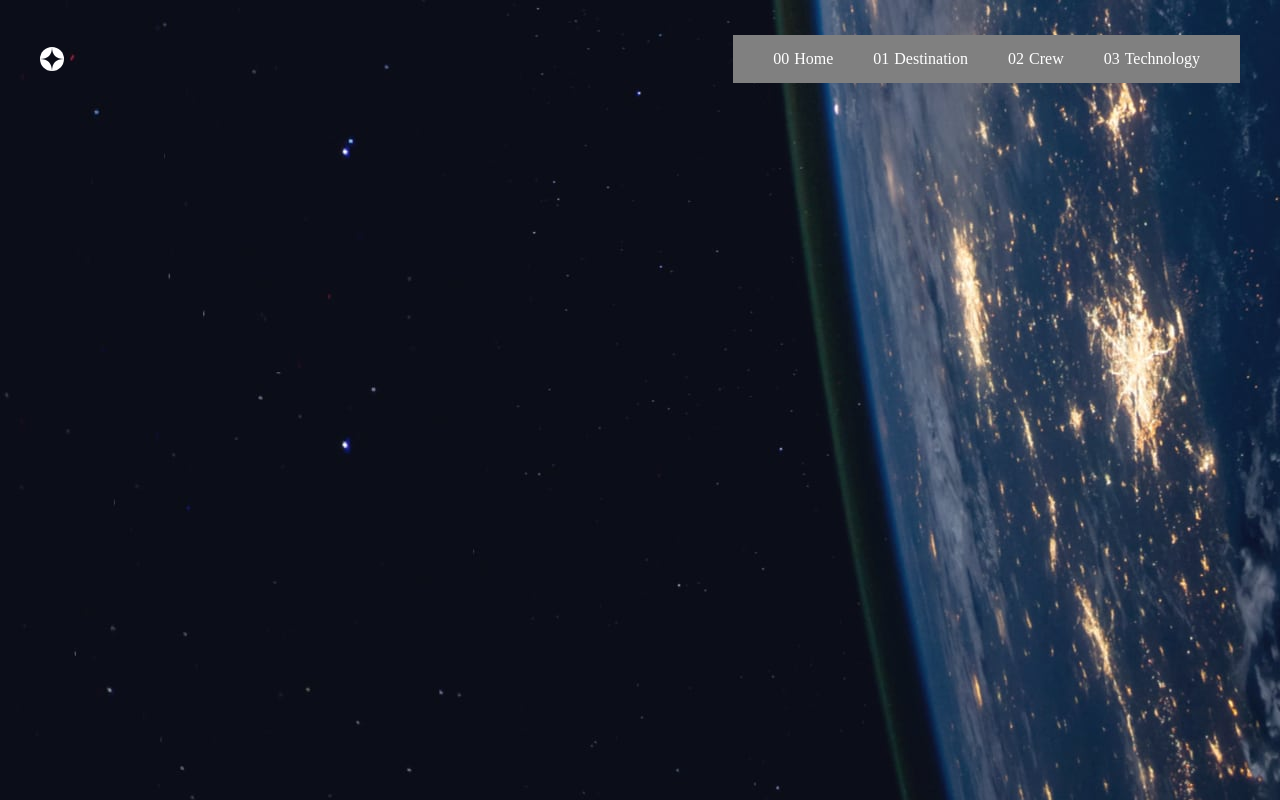
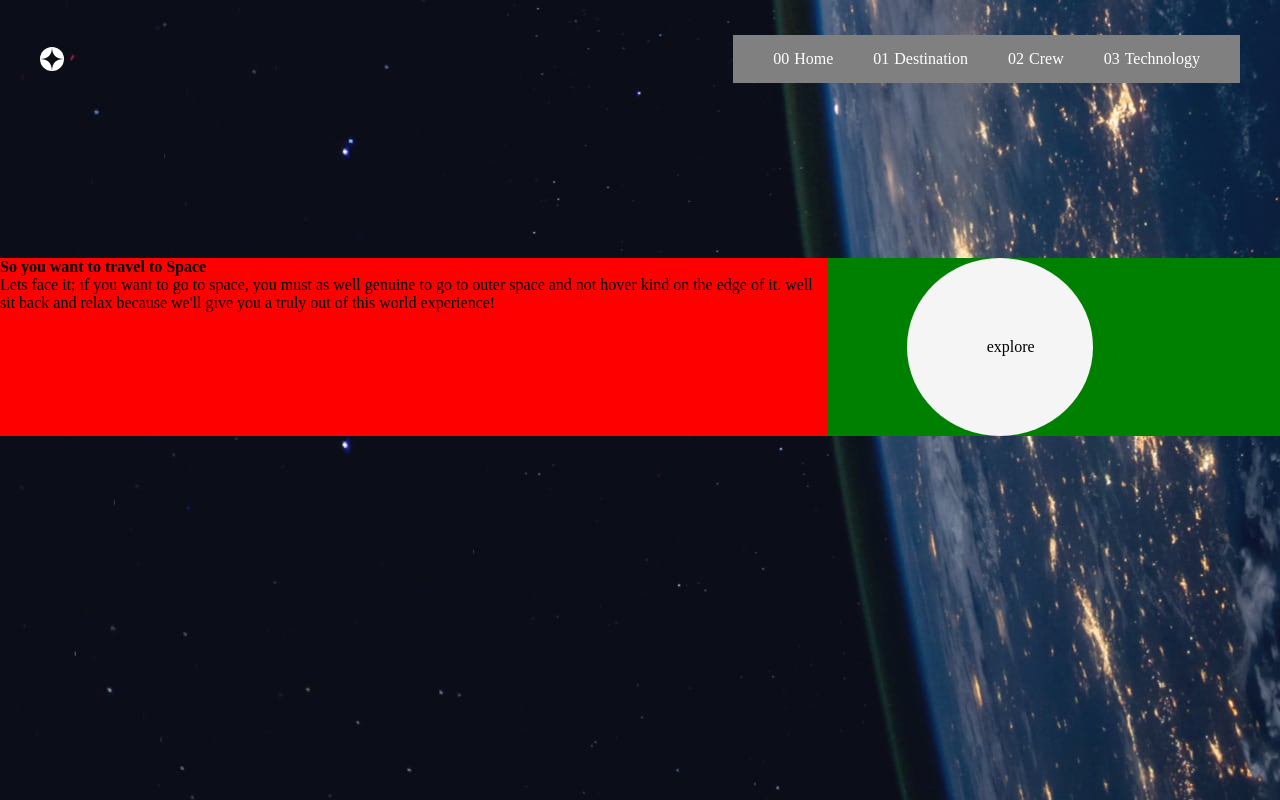
Before and after one commit to okedo01/space-tourism-website-Okedo01, a React (Vite) app: page / in a window 1280 px wide. Built offline with nearby package versions, Linux system fonts and the light colour scheme; the HTML template or start-up script is replaced by a standard one.

Commit message:
Home component

```diff
--- a/index.html
+++ b/index.html
@@ -2,7 +2,7 @@
 <html lang="en">
   <head>
     <meta charset="UTF-8" />
-    <link rel="icon" type="image/svg+xml" href="/public/planet-earth-svgrepo-com.svg" />
+    <link rel="icon" type="image/svg+xml" href="/planet-earth-svgrepo-com.svg" />
     <meta name="viewport" content="width=device-width, initial-scale=1.0" />
     <title>Space Tourism Website</title>
   </head>
--- a/src/App.jsx
+++ b/src/App.jsx
@@ -5,12 +5,14 @@ import "../src/App.css"
 // import Destination from "./Pages/Destination"
 // import Technology from "./Pages/Technology"
 import Navbar from "./Navbar"
+import Home from "./Pages/Home"
 
 function App() {
 
   return (
     <div className="space-container">
       <Navbar />
+      <Home />
       {/* <Routes>
         <Route path="/" element={<Layout />}>
             <Route index element={<Home />} />
--- a/src/Pages/Home.jsx
+++ b/src/Pages/Home.jsx
@@ -1,7 +1,15 @@
+import "./sandbox.css"
+
 const Home = () => {
     return (
-        <div>
-            Home
+        <div className="container">
+            <div className="space-info">
+                <h4>So you want to travel to <span>Space</span></h4>
+                <p>Lets face it; if you want to go to space, you must as well genuine to go to outer space and not hover kind on the edge of it. well sit back and relax because we'll give you a truly out of this world experience!</p>
+            </div>
+            <div className="explore">
+                explore
+            </div>
         </div>
      );
 }
--- /dev/null
+++ b/src/Pages/sandbox.css
@@ -0,0 +1,20 @@
+.container {
+    display: grid;
+    grid-template-columns: repeat(3, 1fr);
+    column-gap: 80px;
+    margin: 10em auto;
+    background-color: green;
+}
+
+.space-info {
+    grid-column-start: 1;
+    grid-column-end: 3;
+    background-color: red;
+}
+
+.explore {
+    width: 50%;
+    padding: 80px;
+    border-radius: 50%;
+    background-color: whitesmoke;
+}
--- a/src/index.css
+++ b/src/index.css
@@ -18,10 +18,11 @@
     color: white;
     text-decoration: none;
 }
-.nav-links a:active {
-    border-bottom: 2px solid black;
+.nav-links a:hover {
+    border-bottom: 2px solid rgb(199, 190, 190);
     color: white;
     text-decoration: none;
+    cursor: pointer;
 }
 .nav-links span {
     padding-right: 5px;
```
